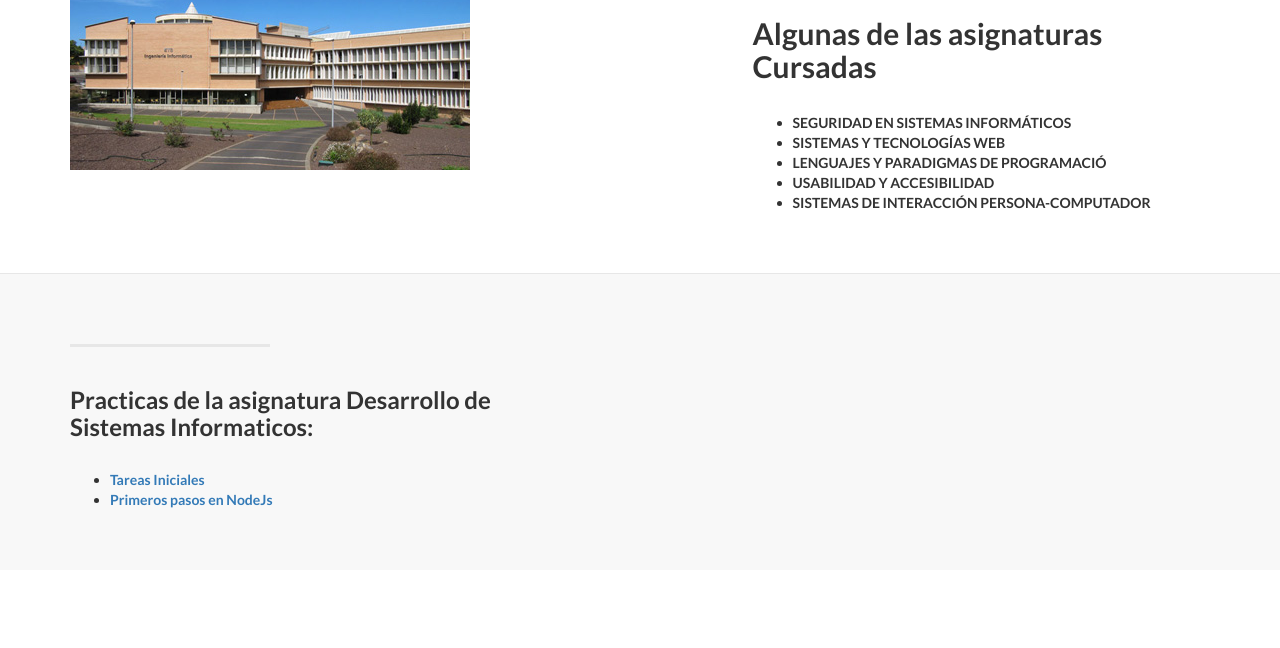
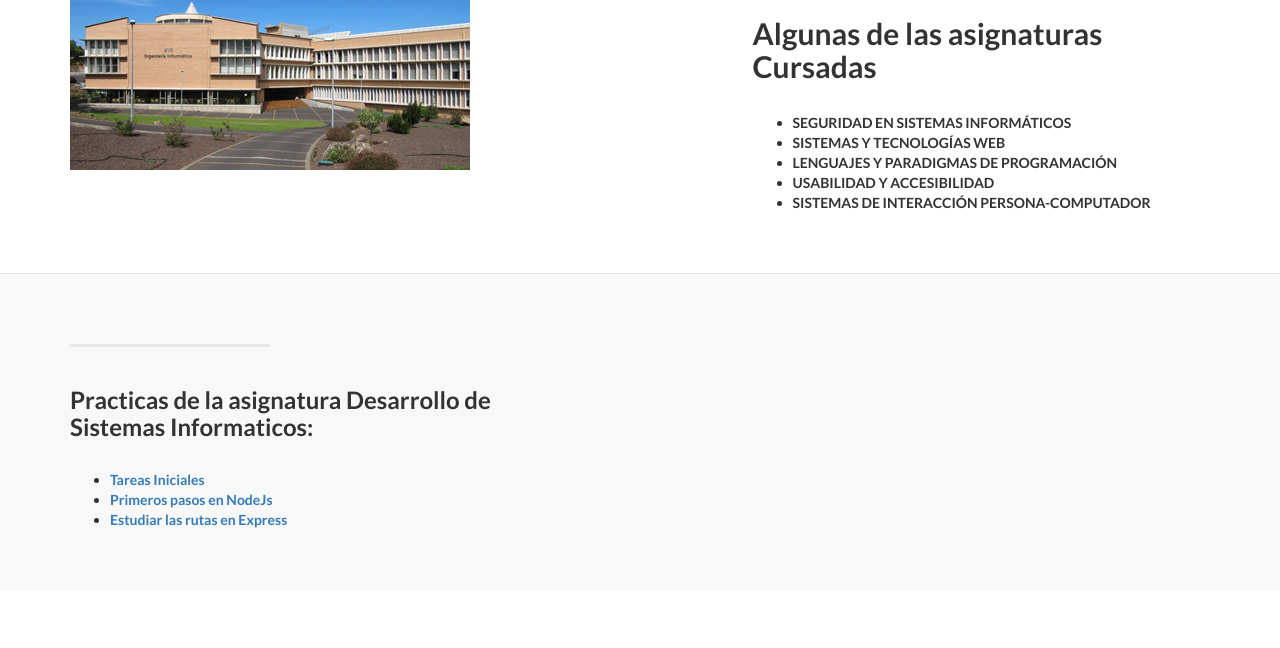
Before and after one commit to ednagc/edna-galiano, a plain HTML site: page index.html in a window 1280 px wide. Shown: the part 1307-1955 px from the top of the page. Drawn offline with Linux system fonts and the light colour scheme.

Commit message:
Actualizando página

```diff
--- a/index.html
+++ b/index.html
@@ -135,7 +135,7 @@
                         <ul>
                           <li>SEGURIDAD EN SISTEMAS INFORMÁTICOS</li>
                           <li>SISTEMAS Y TECNOLOGÍAS WEB</li>
-                          <li>LENGUAJES Y PARADIGMAS DE PROGRAMACIÓ</li>
+                          <li>LENGUAJES Y PARADIGMAS DE PROGRAMACIÓN</li>
                           <li>USABILIDAD Y ACCESIBILIDAD</li>
                           <li>SISTEMAS DE INTERACCIÓN PERSONA-COMPUTADOR</li>
                         </ul>
@@ -167,6 +167,7 @@
                         <ul>
                           <li> <a href="https://github.com/ULL-ESIT-DSI-1617/tareas-iniciales-kevin-edna-joseluis">Tareas Iniciales</a></li>
                           <li> <a href="https://github.com/ULL-ESIT-DSI-1617/primeros-pasos-en-nodejs-edna-joseluis-kevin-35l2">Primeros pasos en NodeJs</a></li>
+                          <li> <a href="https://github.com/ULL-ESIT-DSI-1617/estudiar-las-rutas-en-expressjs-edna-joseluis-kevin-35l2">Estudiar las rutas en Express</a></li>
                         </ul>
                     </p>
                 </div>
```
